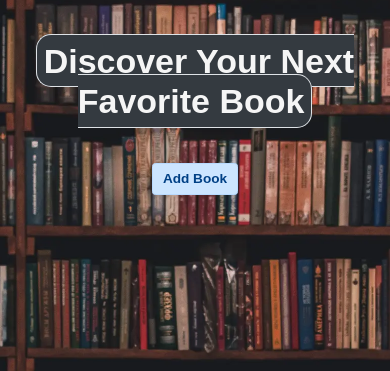
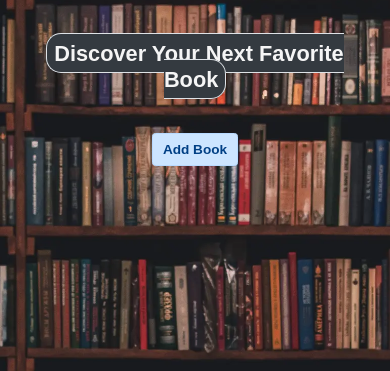
Before and after one commit to Craig-Hudson/online-book-review, a Flask app: page /browse_books in a window 390 px wide. Shown: the part 48-419 px from the top of the page. Run offline with Flask 2, Linux system fonts and the light colour scheme; data that the repository does not hold is empty.

Commit message:
FIX: fix font size of title on browse books page on smaller screens

```diff
--- a/readersrealm/static/css/style.css
+++ b/readersrealm/static/css/style.css
@@ -149,11 +149,15 @@ footer {
 
 /* Mobile media queries */
 @media screen and (max-width: 320px) {
-
+    .browse-books-title {
+        font-size: 75%;
+    }
 }
 
 @media screen and (max-width: 576px) {
-
+    .browse-books-title {
+        font-size: 120%;
+    }
 
     html {
         font-size: 80%!important;
@@ -166,6 +170,12 @@ footer {
     html {
         font-size: 85%!important;
     }
+
+    .browse-books-title {
+        display: block;
+        width: 100%;
+        font-size: 160%;
+    }
 }
 
 /* larger screen */
--- a/readersrealm/templates/browse-books.html
+++ b/readersrealm/templates/browse-books.html
@@ -2,7 +2,7 @@
 
 {% block content %}
 <div class="page-title d-flex align-items-center flex-column flex-lg-row">
-    <h1 class="text-center mt-5 mb-5 flex-grow-1"><span class="bg-dark border rounded p-2">Discover Your Next Favorite Book</span></h1>
+    <h1 class="text-center mt-5 mb-5 flex-grow-1 browse-books-title"><span class="bg-dark border rounded p-2">Discover Your Next Favorite Book</span></h1>
 
     {% if not session.get('user_id') %}
         <!-- Add Book button with data-toggle and data-target attributes -->
```
